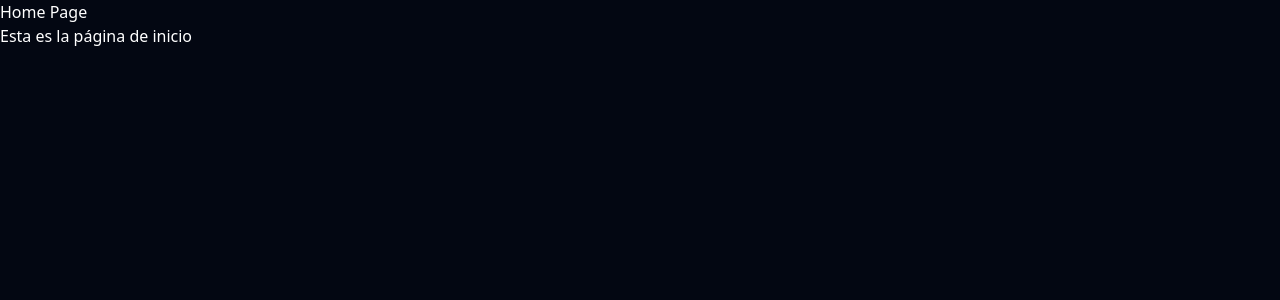
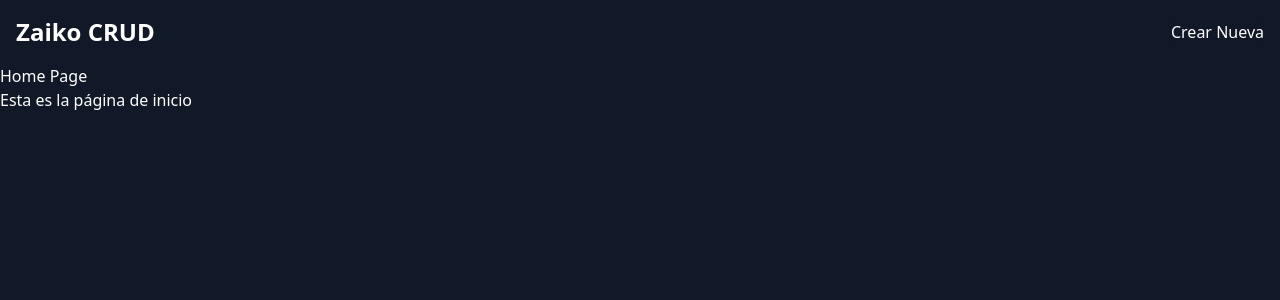
Before and after one commit to dejeloper/zaiko, a Next.js app: page / in a window 1280 px wide. Shown: the top 300 px of the page. Built offline with nearby package versions, Linux system fonts and the light colour scheme.

Commit message:
Add Navbar Component

```diff
--- a/src/app/layout.tsx
+++ b/src/app/layout.tsx
@@ -1,3 +1,4 @@
+import Navbar from "@/components/Navbar/Navbar";
 import "./globals.css";
 import type { Metadata } from "next";
 
@@ -13,7 +14,10 @@ export default function RootLayout({
 }) {
   return (
     <html lang="es-co">
-      <body>{children}</body>
+      <body className="bg-gray-900">
+        <Navbar />
+        {children}
+      </body>
     </html>
   );
 }
--- /dev/null
+++ b/src/components/Navbar/Navbar.tsx
@@ -0,0 +1,32 @@
+import Link from "next/link";
+
+function Navbar() {
+  return (
+    <nav className="border-gray-200 bg-gray-900">
+      <div className="max-w-screen-xl flex flex-wrap items-center justify-between mx-auto p-4">
+        <Link href="/tasks" className="flex items-center">
+          <span className="self-center text-2xl font-semibold whitespace-nowrap text-white">
+            Zaiko CRUD
+          </span>
+        </Link>
+        <div
+          className="items-center justify-between hidden w-full md:flex md:w-auto md:order-1"
+          id="navbar-cta"
+        >
+          <ul className="flex flex-col font-medium p-4 md:p-0 mt-4 border rounded-lg md:flex-row md:space-x-8 md:mt-0 md:border-0 bg-gray-800 md:bg-gray-900 border-gray-700">
+            <li>
+              <a
+                href="/tasks/new"
+                className="block py-2 pl-3 pr-4 rounded md:p-0 md:hover:text-blue-500 text-white hover:bg-gray-700 hover:text-white md:hover:bg-transparent border-gray-700"
+              >
+                Crear Nueva
+              </a>
+            </li>
+          </ul>
+        </div>
+      </div>
+    </nav>
+  );
+}
+
+export default Navbar;
```
